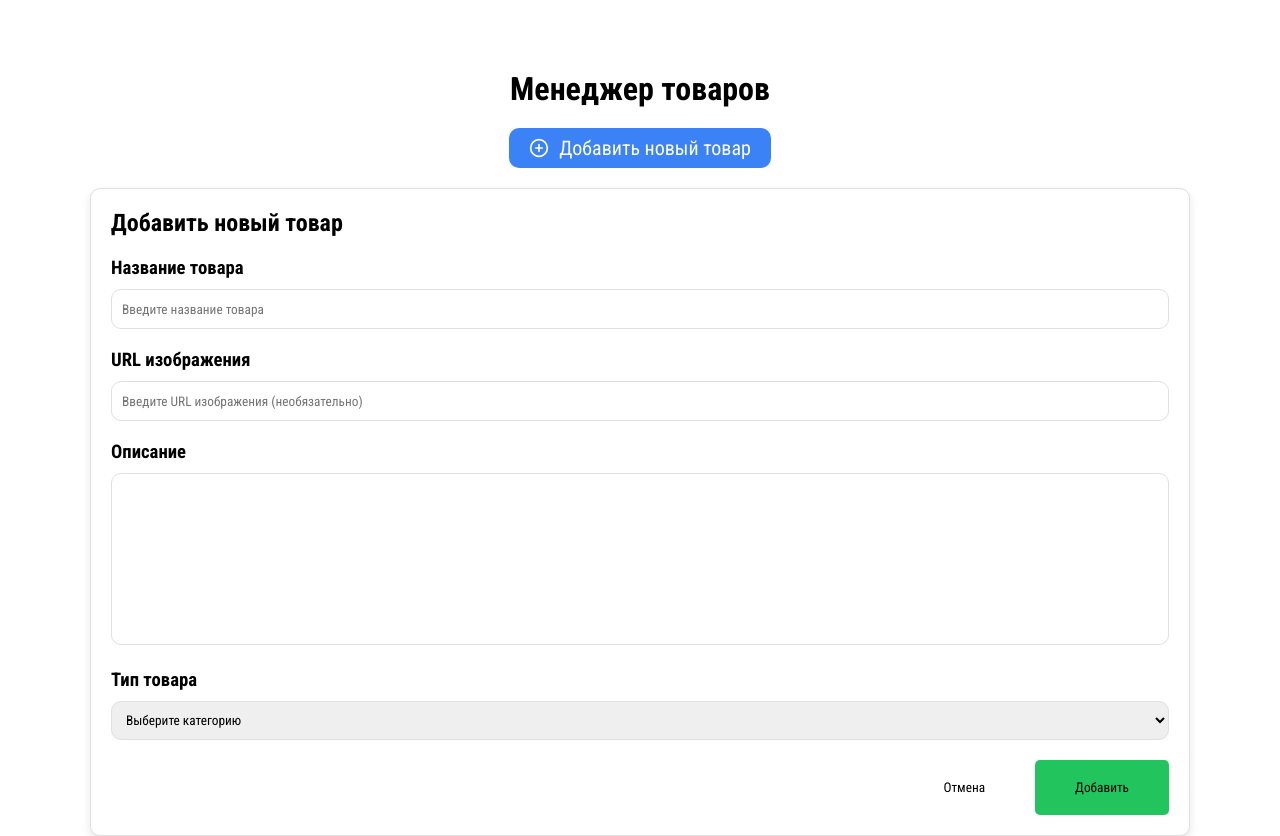
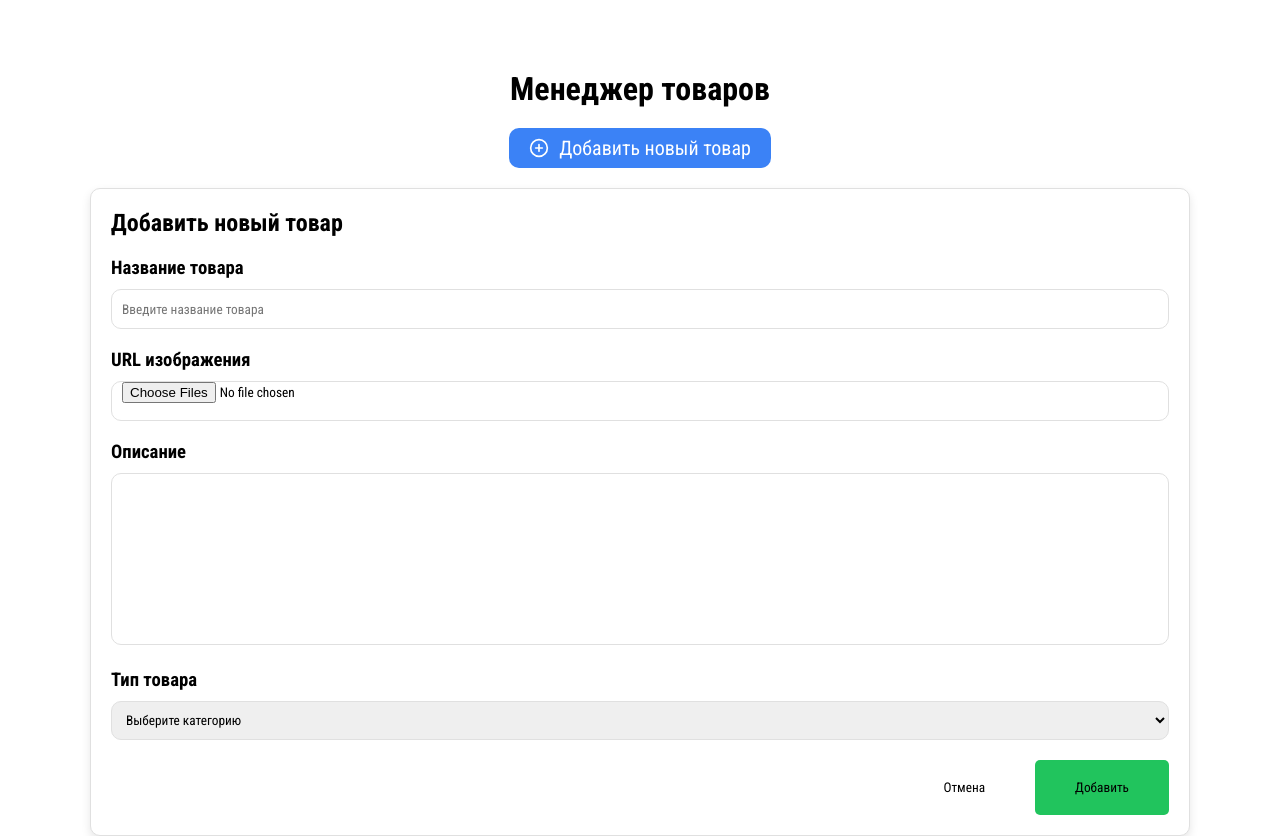
Before and after one commit to Gaskard/product-list, a React (Vite) app: page / in a window 1280 px wide. Shown: the top 836 px of the page. Built offline with nearby package versions, Linux system fonts and the light colour scheme.

Commit message:
start drag and drop photo

```diff
--- a/src/components/newProductForm/NewProductForm.jsx
+++ b/src/components/newProductForm/NewProductForm.jsx
@@ -8,6 +8,7 @@ const NewProductForm = ({form, onAddProduct, onToggleForm}) => {
 	const [img, setImg] = useState('')
 	const [description, setDescription] = useState('')
 	const [type, setType] = useState('')
+	const [files, setFiles] = useState([])
 
 	const addNewProduct = (e) => {
 		e.preventDefault()
@@ -32,6 +33,13 @@ const NewProductForm = ({form, onAddProduct, onToggleForm}) => {
 		setType('')
 	}
 
+	const handleChange = (e) => {
+		e.preventDefault()
+		if (e.target.files && e.target.files[0]) {
+			setFiles([...e.target.files])
+		} // Доделать загрузку фото
+	}
+
 
 
 	return form ? (
@@ -49,12 +57,13 @@ const NewProductForm = ({form, onAddProduct, onToggleForm}) => {
 
 			<div className="form__input">
 				<h3 className="form__input-header">URL изображения</h3>
+
 				<input
-					type="text"
-					placeholder='Введите URL изображения (необязательно)'
+					type="file"
+					multiple={true}
 					className="form__input-value"
 					value={img}
-					onChange={e => setImg(e.target.value)}/>
+					onChange={handleChange}/>
 			</div>
 
 			<div className="form__input">
```
